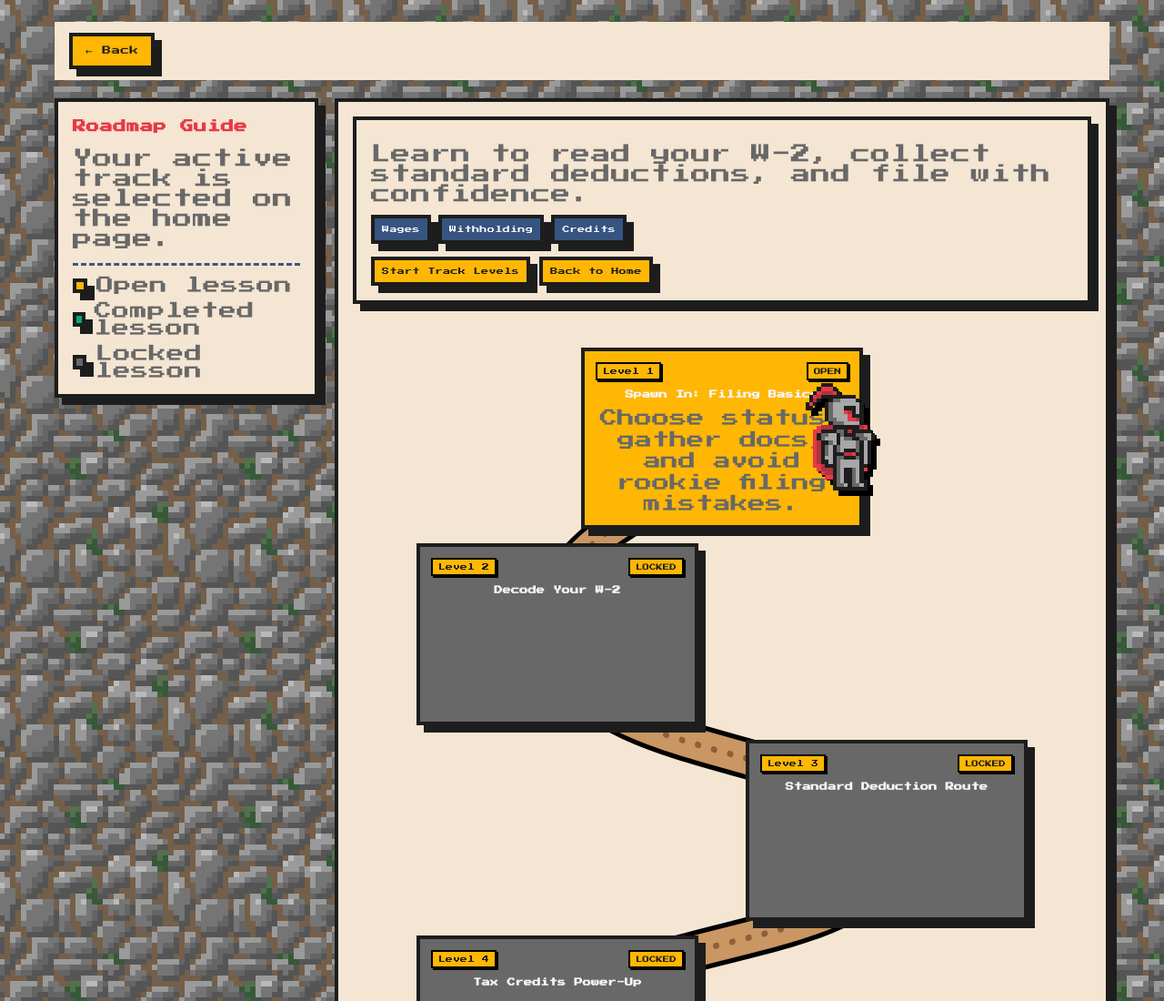
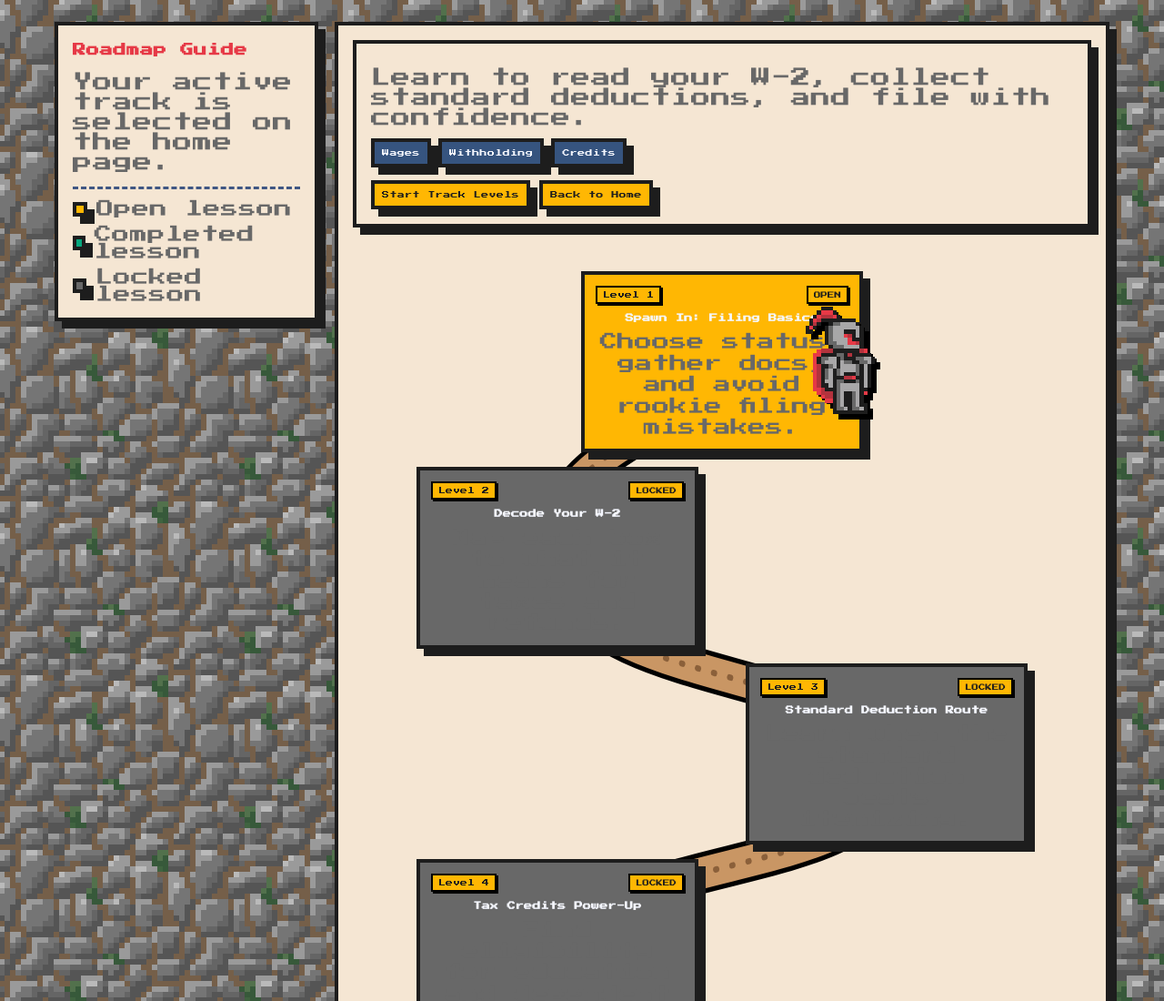
Before and after one commit to Thomas-writes/HackKU-26, a website: page roadmap.html in a window 1280 px wide. Shown: the top 1100 px of the page at 91% size. Drawn offline with Linux system fonts and the light colour scheme.

Commit message:
minor change to roadmaps

```diff
--- a/roadmap.html
+++ b/roadmap.html
@@ -68,23 +68,6 @@
 			background: var(--panel);
 		}
 
-		.back-bar {
-			margin-bottom: 20px;
-			padding: 12px 16px;
-			display: flex;
-			align-items: center;
-		}
-
-		.back-button {
-			text-decoration: none;
-			display: inline-block;
-			border: 4px solid var(--shadow-black);
-			box-shadow: 8px 8px 0 var(--shadow-black);
-			background: var(--gold-coin);
-			color: var(--shadow-black);
-			padding: 10px 14px;
-			font-size: 0.6rem;
-		}
 
 		.layout {
 			display: grid;
@@ -518,8 +501,7 @@
 		.track-btn,
 		.prompt,
 		.chip,
-		.tiny-node,
-		.back-button {
+		.tiny-node {
 			border: 4px solid var(--shadow-black) !important;
 			box-shadow: 8px 8px 0 var(--shadow-black) !important;
 		}
@@ -529,8 +511,7 @@
 		.header-card,
 		.prompt,
 		.node,
-		.track-btn,
-		.back-bar {
+		.track-btn {
 			background: var(--aged-scroll) !important;
 			color: var(--shadow-black) !important;
 		}
@@ -550,8 +531,7 @@
 		.badge,
 		.status,
 		.track-btn.active,
-		.hub-link,
-		.back-button {
+		.hub-link {
 			background: var(--gold-coin) !important;
 			color: var(--shadow-black) !important;
 		}
@@ -581,10 +561,6 @@
 	<div class="scanlines"></div>
 
 	<div class="page">
-		<div class="back-bar">
-			<a class="back-button" href="index.html">← Back</a>
-		</div>
-
 		<section class="layout">
 			<aside class="sidebar pixel-panel" aria-label="Track Selection">
 				<h1 class="title">Roadmap Guide</h1>
```
